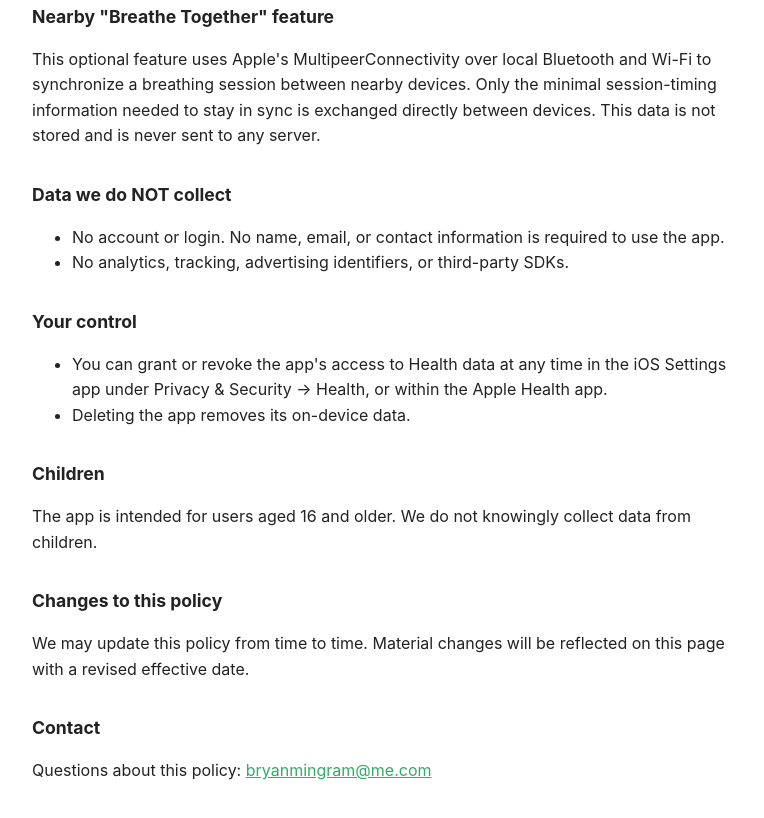
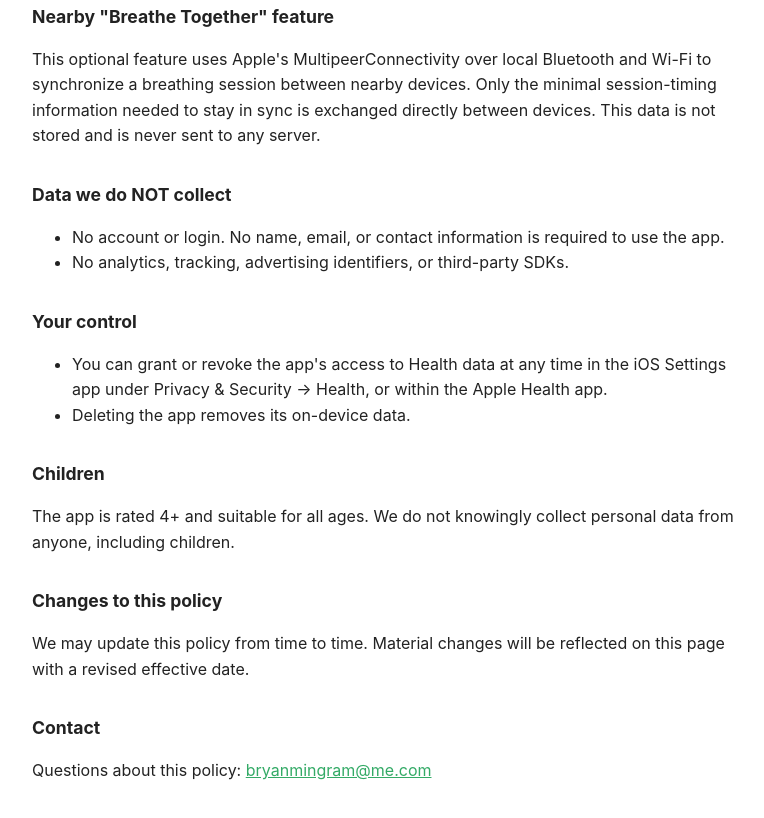
Before and after one commit to jimbo-rose/resonate-site, a plain HTML site: page privacy.html in a window 1280 px wide. Shown: the part 602-1420 px from the top of the page, without its empty margins (248-1012 px from the left). Drawn offline with Linux system fonts and the light colour scheme.

Commit message:
Update privacy.html

```diff
--- a/privacy.html
+++ b/privacy.html
@@ -57,7 +57,7 @@ devices. This data is not stored and is never sent to any server.</p>
 </ul>
 
 <h2>Children</h2>
-<p>The app is intended for users aged 16 and older. We do not knowingly collect data from children.</p>
+<p>The app is rated 4+ and suitable for all ages. We do not knowingly collect personal data from anyone, including children.</p>
 
 <h2>Changes to this policy</h2>
 <p>We may update this policy from time to time. Material changes will be reflected on
```
